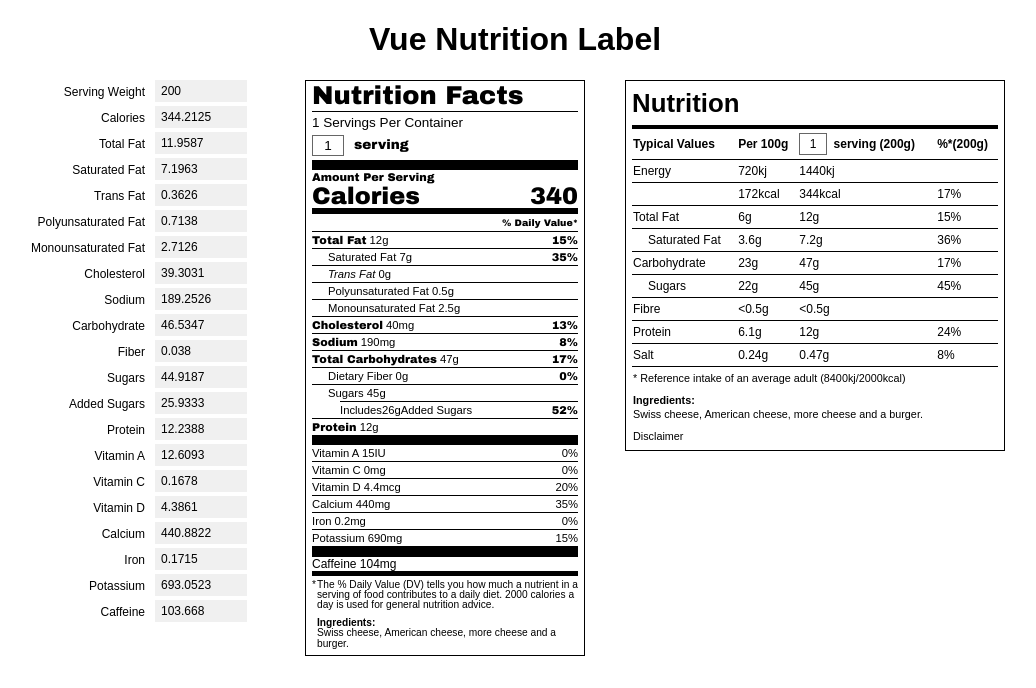
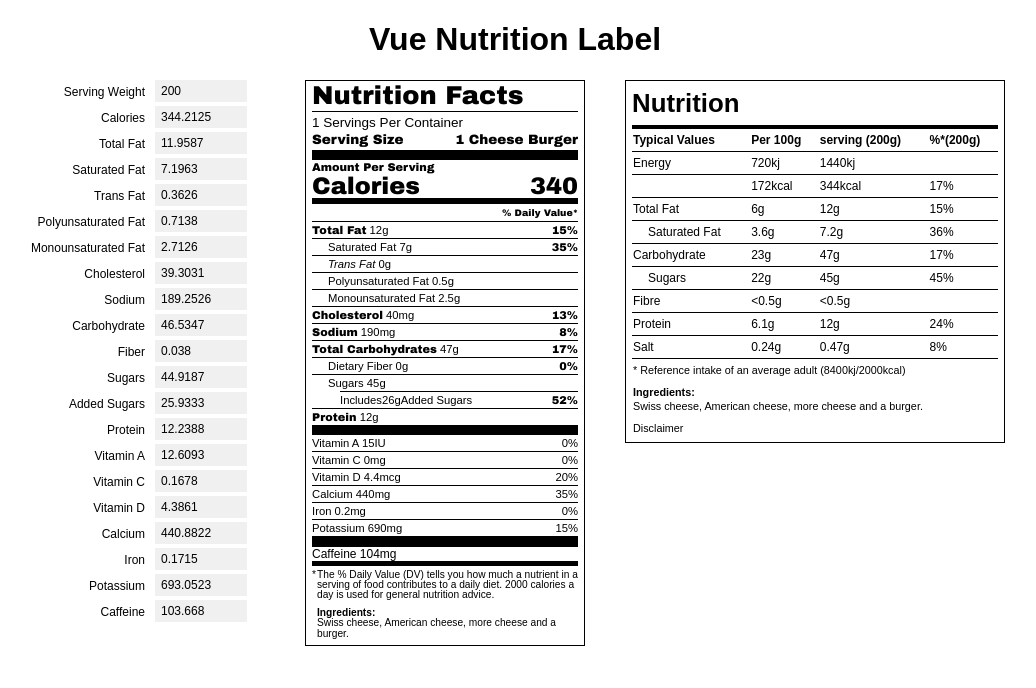
Before and after one commit to nutritionix/vue-nutrition-label, a Vue app: page / in a window 1280 px wide. Shown: the top 688 px of the page, without its empty margins (125-1161 px from the left). Built offline with nearby package versions, Linux system fonts and the light colour scheme.

Commit message:
added serving qty and serving unit text

```diff
--- a/src/App.vue
+++ b/src/App.vue
@@ -115,11 +115,12 @@ export default {
       options: {
         width: 280,
         useFdaRounding: 1,
-        readOnly: false,
+        readOnly: true,
         multipleItems: false,
         showServingWeight: 0,
         layout: 'US',
         countryDV: 'US2018',
+        staticServingAndUnitText: '',
         locale: {
           nutritionFacts: 'Nutrition Facts',
           dailyValues: 'Daily Value',
--- a/src/NutritionLabel.vue
+++ b/src/NutritionLabel.vue
@@ -33,7 +33,9 @@
             <template v-if="settings.readOnly">
               <span class="text-serving-size" v-html="text.servingSize || 'Serving Size'">
               </span>
-              <span class="text-serving-item" v-if="!settings.multipleItems" v-html="value.serving + ' ' + itemName">
+              <span class="text-serving-item" v-if="!settings.multipleItems && settings.staticServingAndUnitText === ''" v-html="value.serving + ' ' + itemName">
+              </span>
+              <span class="text-serving-item" v-if="settings.staticServingAndUnitText !== '' && !settings.multipleItems" v-html="settings.staticServingAndUnitText">
               </span>
               <span class="nf-pr" v-if="settings.multipleItems" v-html="text.multipleItems || 'Multiple items'">
               </span>
@@ -1001,7 +1003,10 @@ export default {
           : 'US',
         countryDV: this.hasOption('countryDV')
           ? this.options.countryDV
-          : 'US'
+          : 'US',
+        staticServingAndUnitText: this.hasOption('staticServingAndUnitText')
+          ? this.options.staticServingAndUnitText
+          : ''
       };
     },
     itemName () {
```
